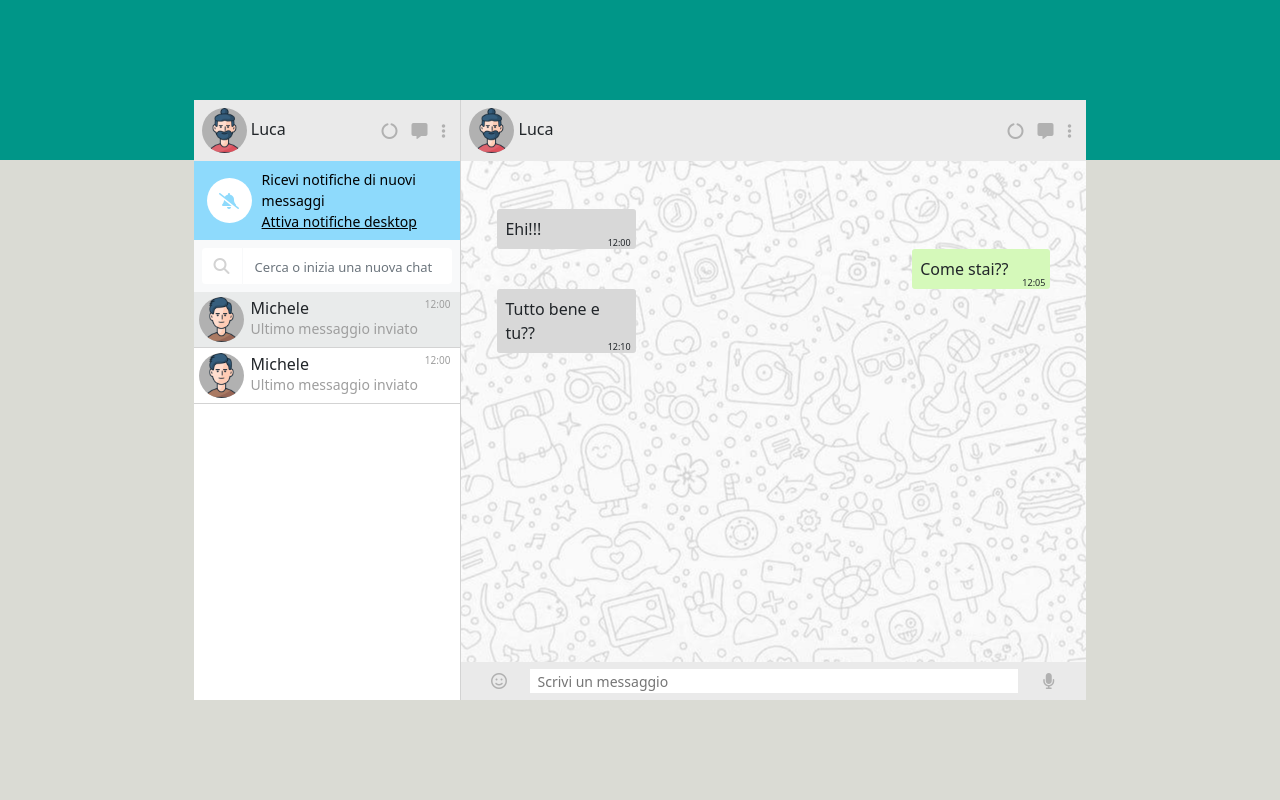
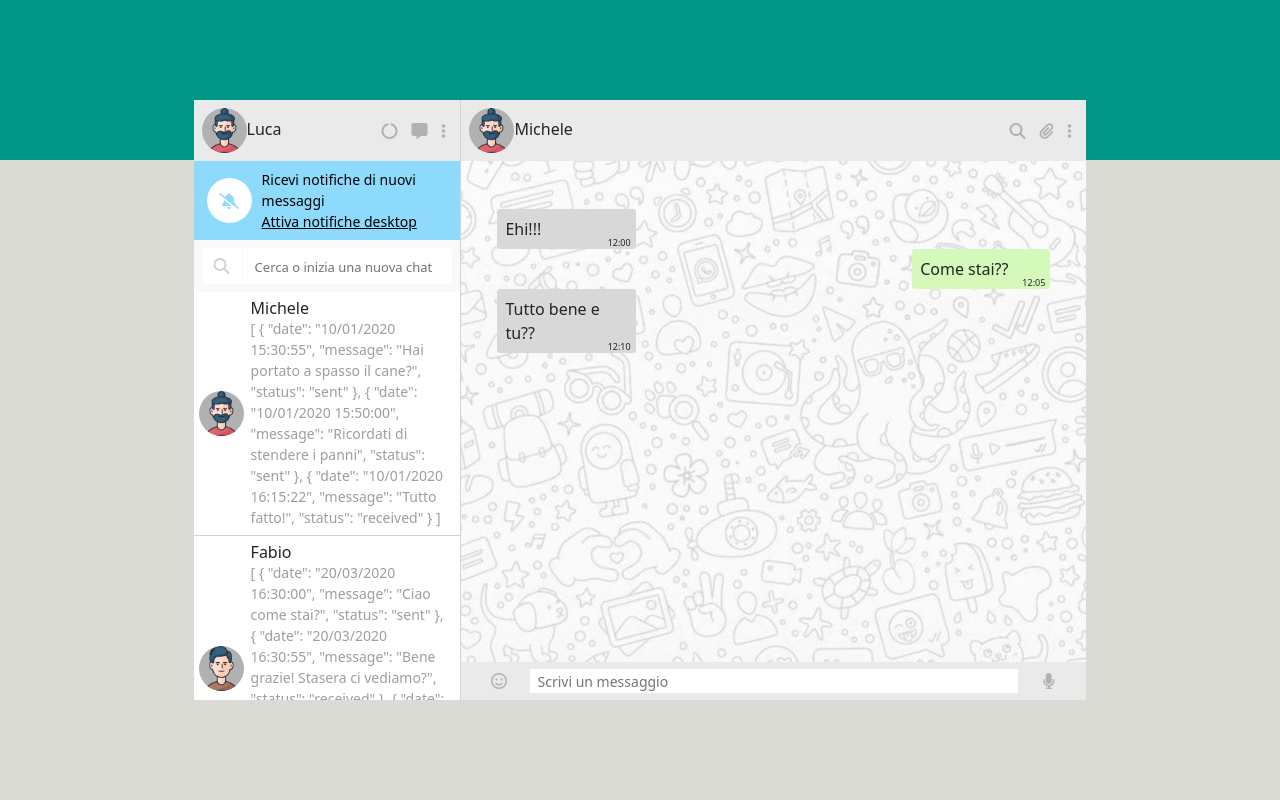
Before and after one commit to CrisFerrari1993/vue-boolzapp, a plain HTML site: page index.html in a window 1280 px wide. Drawn offline with nearby package versions, Linux system fonts and the light colour scheme.

Commit message:
JS : vue

```diff
--- a/index.html
+++ b/index.html
@@ -73,27 +73,16 @@
                     <!-- contacts -->
                     <div class="contacts-list">
                         <ul id="contactList">
-                            <li class="list_item active">
-                                <img src="img/5556468.png" alt="">
+                            <li class="list_item" v-for="(contact, i) in contacts" :key="i">
+                                <img :src="contact.avatar" :alt="contact.name">
                                 <div class="text-container">
                                     <h6>
-                                        Michele
+                                        {{contact.name}}
                                     </h6>
-                                    <span>Ultimo messaggio inviato</span>
+                                    <span>{{contact.messages}}</span>
                                 </div>
-                                <span class="time"> 12:00</span>
+                                <span class="time">{{}}</span>
                             </li>
-                            <li class="list_item">
-                                <img src="img/5556468.png" alt="">
-                                <div class="text-container">
-                                    <h6>
-                                        Michele
-                                    </h6>
-                                    <span>Ultimo messaggio inviato</span>
-                                </div>
-                                <span class="time"> 12:00</span>
-                            </li>
-
                         </ul>
                     </div>
                 </div>
@@ -102,15 +91,15 @@
                     <!-- User -->
                     <div class="user lightGray">
                         <div class="userId">
-                            <img src="img/5556458.png" alt="">
-                            <h6>Luca</h6>
+                            <img :src="contacts[0].avatar" alt="">
+                            <h6>{{contacts[0].name}}</h6>
                         </div>
                         <div class="userIcons">
                             <a href="">
-                                <i class="fa-solid fa-circle-notch"></i>
+                                <i class="fa-solid fa-magnifying-glass"></i>
                             </a>
                             <a href="">
-                                <i class="fa-solid fa-message"></i>
+                                <i class="fa-solid fa-paperclip"></i>
                             </a>
                             <a href="">
                                 <i class="fa-solid fa-ellipsis-vertical"></i>
--- a/js/main.js
+++ b/js/main.js
@@ -0,0 +1,179 @@
+const { createApp } = Vue;
+
+createApp ({
+    data(){
+        return {
+            contacts: [
+                {
+                    name: 'Michele',
+                    avatar: './img/5556458.png',
+                    visible: true,
+                    messages: [
+                        {
+                            date: '10/01/2020 15:30:55',
+                            message: 'Hai portato a spasso il cane?',
+                            status: 'sent'
+                        },
+                        {
+                            date: '10/01/2020 15:50:00',
+                            message: 'Ricordati di stendere i panni',
+                            status: 'sent'
+                        },
+                        {
+                            date: '10/01/2020 16:15:22',
+                            message: 'Tutto fatto!',
+                            status: 'received'
+                        }
+                    ],
+                },
+                {
+                    name: 'Fabio',
+                    avatar: './img/5556468.png',
+                    visible: true,
+                    messages: [
+                        {
+                            date: '20/03/2020 16:30:00',
+                            message: 'Ciao come stai?',
+                            status: 'sent'
+                        },
+                        {
+                            date: '20/03/2020 16:30:55',
+                            message: 'Bene grazie! Stasera ci vediamo?',
+                            status: 'received'
+                        },
+                        {
+                            date: '20/03/2020 16:35:00',
+                            message: 'Mi piacerebbe ma devo andare a fare la spesa.',
+                            status: 'sent'
+                        }
+                    ],
+                },
+                {
+                    name: 'Samuele',
+                    avatar: './img/5556499.png',
+                    visible: true,
+                    messages: [
+                        {
+                            date: '28/03/2020 10:10:40',
+                            message: 'La Marianna va in campagna',
+                            status: 'received'
+                        },
+                        {
+                            date: '28/03/2020 10:20:10',
+                            message: 'Sicuro di non aver sbagliato chat?',
+                            status: 'sent'
+                        },
+                        {
+                            date: '28/03/2020 16:15:22',
+                            message: 'Ah scusa!',
+                            status: 'received'
+                        }
+                    ],
+                },
+                {
+                    name: 'Alessandro B.',
+                    avatar: './img/5556512.png',
+                    visible: true,
+                    messages: [
+                        {
+                            date: '10/01/2020 15:30:55',
+                            message: 'Lo sai che ha aperto una nuova pizzeria?',
+                            status: 'sent'
+                        },
+                        {
+                            date: '10/01/2020 15:50:00',
+                            message: 'Si, ma preferirei andare al cinema',
+                            status: 'received'
+                        }
+                    ],
+                },
+                {
+                    name: 'Alessandro L.',
+                    avatar: './img/5556529.png',
+                    visible: true,
+                    messages: [
+                        {
+                            date: '10/01/2020 15:30:55',
+                            message: 'Ricordati di chiamare la nonna',
+                            status: 'sent'
+                        },
+                        {
+                            date: '10/01/2020 15:50:00',
+                            message: 'Va bene, stasera la sento',
+                            status: 'received'
+                        }
+                    ],
+                },
+                {
+                    name: 'Claudia',
+                    avatar: './img/5556561.png',
+                    visible: true,
+                    messages: [
+                        {
+                            date: '10/01/2020 15:30:55',
+                            message: 'Ciao Claudia, hai novità?',
+                            status: 'sent'
+                        },
+                        {
+                            date: '10/01/2020 15:50:00',
+                            message: 'Non ancora',
+                            status: 'received'
+                        },
+                        {
+                            date: '10/01/2020 15:51:00',
+                            message: 'Nessuna nuova, buona nuova',
+                            status: 'sent'
+                        }
+                    ],
+                },
+                {
+                    name: 'Federico',
+                    avatar: './img/5556505.png',
+                    visible: true,
+                    messages: [
+                        {
+                            date: '10/01/2020 15:30:55',
+                            message: 'Fai gli auguri a Martina che è il suo compleanno!',
+                            status: 'sent'
+                        },
+                        {
+                            date: '10/01/2020 15:50:00',
+                            message: 'Grazie per avermelo ricordato, le scrivo subito!',
+                            status: 'received'
+                        }
+                    ],
+                },
+                {
+                    name: 'Davide',
+                    avatar: './img/5556468.png',
+                    visible: true,
+                    messages: [
+                        {
+                            date: '10/01/2020 15:30:55',
+                            message: 'Ciao, andiamo a mangiare la pizza stasera?',
+                            status: 'received'
+                        },
+                        {
+                            date: '10/01/2020 15:50:00',
+                            message: 'No, l\'ho già mangiata ieri, ordiniamo sushi!',
+                            status: 'sent'
+                        },
+                        {
+                            date: '10/01/2020 15:51:00',
+                            message: 'OK!!',
+                            status: 'received'
+                        }
+                    ],
+                }
+            ]
+
+        }
+
+    },
+    methods: {
+    },
+    mounted(){
+        let ciao = 1;
+        console.log(ciao);
+    }
+}).mount('#app');
```
